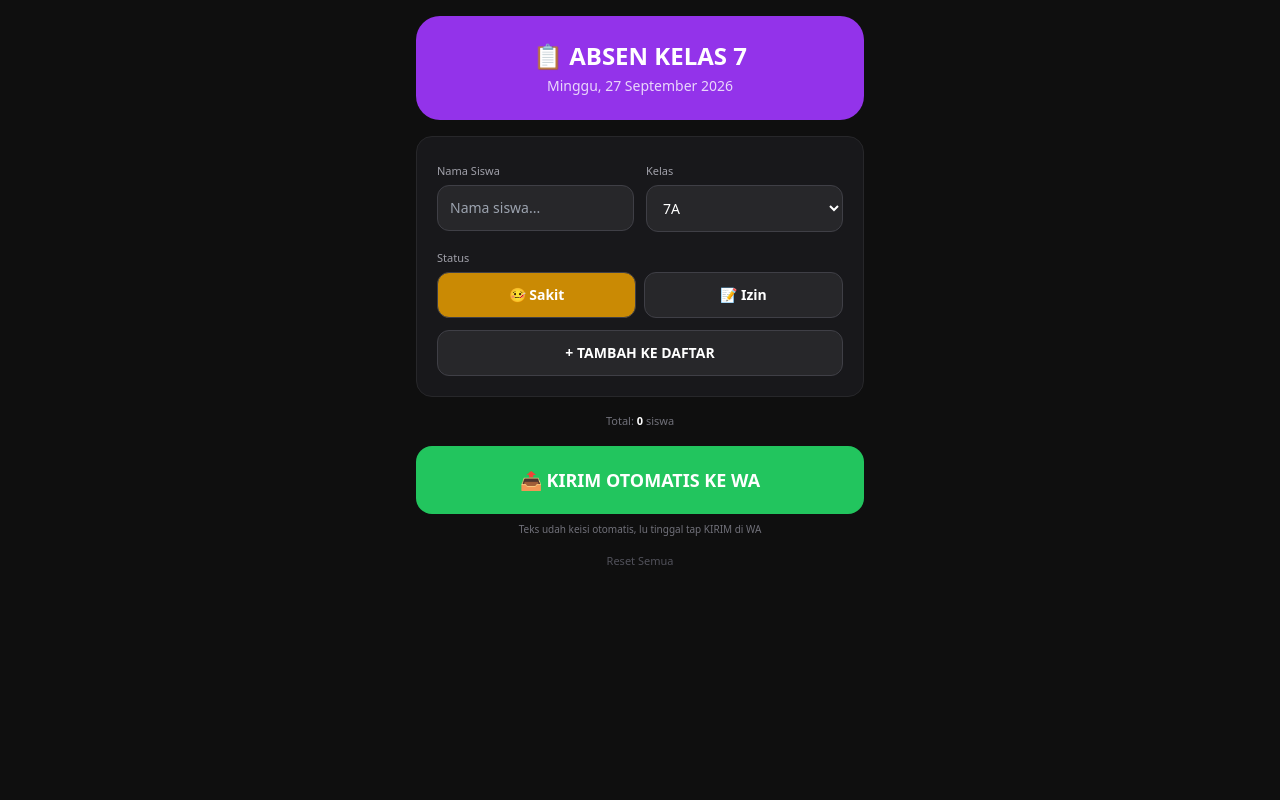
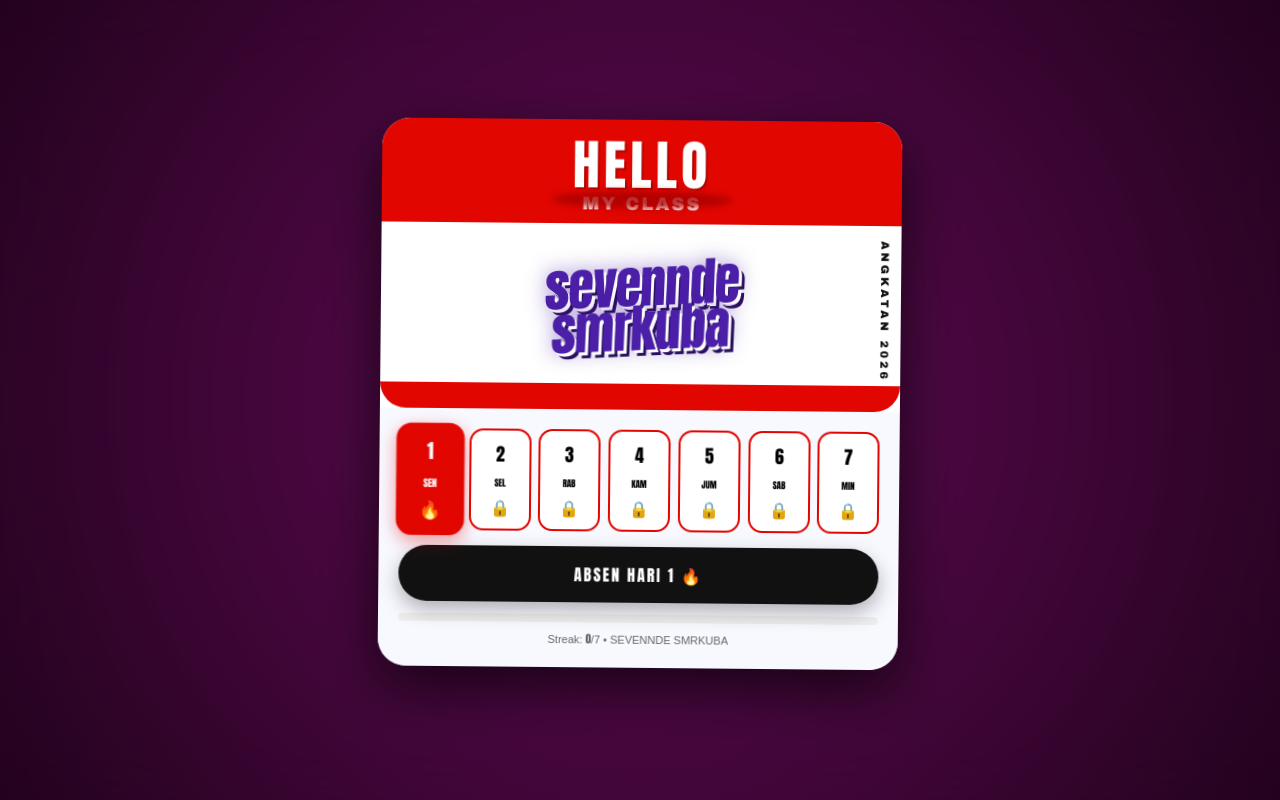
Before and after one commit to absensi-kelas-7/absensi-siswa, a plain HTML site: page index.html in a window 1280 px wide. Drawn offline with nearby package versions, Linux system fonts and the light colour scheme.

Commit message:
Update index.html

```diff
--- a/index.html
+++ b/index.html
@@ -1,92 +1,97 @@
 <!DOCTYPE html>
-<html lang="id">
+<html>
 <head>
-<meta charset="UTF-8">
 <meta name="viewport" content="width=device-width, initial-scale=1.0">
-<title>Absen Kelas 7 - Auto</title>
-<script src="https://cdn.tailwindcss.com"></script>
+<title>SEVENNDE SMRKUBA - 7D</title>
+<style>
+*{margin:0;padding:0;box-sizing:border-box;font-family:Impact,Arial Black,sans-serif}
+body{height:100vh;width:100vw;overflow:hidden;background:#111;display:flex;align-items:center;justify-content:center}
+#bg{position:fixed;top:0;left:0;width:100%;height:100%;background:radial-gradient(circle at center,#4b1fa7,#1a0a3a);animation:bgmove 6s infinite alternate}
+@keyframes bgmove{0%{filter:hue-rotate(0deg)}100%{filter:hue-rotate(40deg)}}
+#blur{position:fixed;top:0;left:0;width:100%;height:100%;backdrop-filter:blur(30px);background:rgba(0,0,0,0.3)}
+
+/* Nametag Style kayak foto lu */
+#card{position:relative;z-index:10;width:96vw;max-width:520px;background:white;border-radius:28px;overflow:hidden;box-shadow:0 20px 60px rgba(0,0,0,0.7);transform:rotate(-1deg);animation:float 3s infinite ease-in-out}
+@keyframes float{0%,100%{transform:rotate(-1deg) translateY(0)}50%{transform:rotate(1deg) translateY(-8px)}}
+#top-red{background:#e10600;padding:18px 20px 10px;text-align:center;position:relative}
+#top-red h1{color:white;font-size:54px;letter-spacing:4px;line-height:1;margin:0;text-shadow:2px 2px 0 rgba(0,0,0,0.2)}
+#top-red p{color:white;font-size:18px;margin-top:2px;letter-spacing:2px;font-family:Arial Black}
+#spray{position:absolute;left:50%;top:68%;transform:translateX(-50%);width:180px;height:18px;background:#a80000;border-radius:50%;filter:blur(3px);opacity:0.8}
+
+#mid{padding:15px 20px 10px;background:white;position:relative;min-height:160px;display:flex;align-items:center;justify-content:center}
+#graffiti{font-family:Impact; font-size:52px; line-height:0.85; color:#4b1fa7; text-transform:lowercase; transform:rotate(-3deg) skew(-5deg); text-shadow:3px 3px 0 #fff, 6px 6px 0 #2a0f5e, 0 0 20px rgba(75,31,167,0.5); letter-spacing:-1px; text-align:center}
+#angkatan{position:absolute;right:10px;top:15px;writing-mode:vertical-rl;font-size:11px;letter-spacing:3px;font-family:Arial Black;color:#111;font-weight:900}
+#bottom-red{background:#e10600;height:26px;border-radius:0 0 28px 28px;width:100%}
+
+#absen-area{padding:20px;background:#f8f8ff}
+#grid{display:grid;grid-template-columns:repeat(7,1fr);gap:8px}
+.day{background:white;border:2px solid #e10600;border-radius:14px;padding:10px 2px;text-align:center;transition:0.4s;transform:scale(0);animation:pop 0.5s forwards;cursor:pointer}
+.day:nth-child(1){animation-delay:0.1s}.day:nth-child(2){animation-delay:0.2s}.day:nth-child(3){animation-delay:0.3s}.day:nth-child(4){animation-delay:0.4s}.day:nth-child(5){animation-delay:0.5s}.day:nth-child(6){animation-delay:0.6s}.day:nth-child(7){animation-delay:0.7s}
+@keyframes pop{0%{transform:scale(0)}60%{transform:scale(1.2)}100%{transform:scale(1)}}
+.day.active{background:#e10600;color:white;transform:scale(1.1)!important;box-shadow:0 5px 15px rgba(225,6,0,0.4);animation:pulse 1s infinite}
+.day.done{background:#4b1fa7;color:white;border-color:#4b1fa7;box-shadow:0 0 15px #4b1fa7}
+@keyframes pulse{0%,100%{transform:scale(1.1)}50%{transform:scale(1.15)}}
+.day b{font-size:18px;display:block}.day span{font-size:9px}
+
+#btn{width:100%;margin-top:15px;padding:16px;background:#111;color:white;border:none;border-radius:50px;font-size:16px;font-weight:900;letter-spacing:2px;cursor:pointer;box-shadow:0 8px 20px rgba(0,0,0,0.3);transition:0.2s}
+#btn:active{transform:scale(0.95)}
+#btn.done{background:#4b1fa7}
+#bar{height:8px;background:#eee;border-radius:10px;margin-top:12px;overflow:hidden}
+#fill{height:100%;width:0%;background:linear-gradient(90deg,#e10600,#4b1fa7);transition:1s}
+</style>
 </head>
-<body class="bg-[#0f0f0f] text-white min-h-screen p-4">
-<div class="max-w-md mx-auto w-full">
-  <div class="bg-purple-600 rounded-[24px] p-6 text-center">
-    <h1 class="text-2xl font-bold">📋 ABSEN KELAS 7</h1>
-    <p id="tgl" class="text-sm mt-1 opacity-80"></p>
+<body>
+<div id="bg"></div>
+<div id="blur"></div>
+
+<div id="card">
+  <div id="top-red">
+    <h1>HELLO</h1>
+    <p>MY CLASS</p>
+    <div id="spray"></div>
   </div>
+  <div id="mid">
+    <div id="graffiti">sevennde<br>smrkuba</div>
+    <div id="angkatan">ANGKATAN 2026</div>
+  </div>
+  <div id="bottom-red"></div>
 
-  <div class="bg-zinc-900 rounded-2xl p-5 mt-4 border border-zinc-800 space-y-3">
-    <div class="grid grid-cols-2 gap-3">
-      <div>
-        <label class="text-[11px] text-zinc-400">Nama Siswa</label>
-        <input id="nama" type="text" placeholder="Nama siswa..." class="w-full mt-1 bg-zinc-800 border border-zinc-700 rounded-xl px-3 py-3 text-sm outline-none focus:border-purple-500">
-      </div>
-      <div>
-        <label class="text-[11px] text-zinc-400">Kelas</label>
-        <select id="kelas" class="w-full mt-1 bg-zinc-800 border border-zinc-700 rounded-xl px-3 py-3 text-sm outline-none">
-          <option>7A</option><option>7B</option><option>7C</option><option>7D</option>
-        </select>
-      </div>
-    </div>
-    <div>
-      <label class="text-[11px] text-zinc-400">Status</label>
-      <div class="grid grid-cols-2 gap-2 mt-1">
-        <label><input type="radio" name="status" value="Sakit" checked class="peer hidden"><div class="peer-checked:bg-yellow-600 bg-zinc-800 border border-zinc-700 rounded-xl py-3 text-center text-sm font-bold cursor-pointer">🤒 Sakit</div></label>
-        <label><input type="radio" name="status" value="Izin" class="peer hidden"><div class="peer-checked:bg-blue-600 bg-zinc-800 border border-zinc-700 rounded-xl py-3 text-center text-sm font-bold cursor-pointer">📝 Izin</div></label>
-      </div>
-    </div>
-    <button onclick="tambah()" class="w-full bg-zinc-800 font-bold py-3 rounded-xl text-sm border border-zinc-700">+ TAMBAH KE DAFTAR</button>
+  <div id="absen-area">
+    <div id="grid"></div>
+    <button id="btn">ABSEN HARI INI 👇</button>
+    <div id="bar"><div id="fill"></div></div>
+    <p style="text-align:center;font-family:sans-serif;font-size:11px;margin-top:8px;color:#666">Streak: <span id="st">0</span>/7 • SEVENNDE SMRKUBA</p>
   </div>
-
-  <div id="list" class="space-y-2 mt-4"></div>
-  <div class="text-center text-[11px] text-zinc-500 mt-3">Total: <b id="total" class="text-white">0</b> siswa</div>
-
-  <button onclick="kirim()" class="w-full mt-4 bg-green-500 font-bold py-5 rounded-2xl text-lg active:scale-95">
-    📤 KIRIM OTOMATIS KE WA
-  </button>
-  <p class="text-center text-[10px] text-zinc-500 mt-2">Teks udah keisi otomatis, lu tinggal tap KIRIM di WA</p>
-  <button onclick="resetAll()" class="w-full mt-2 text-zinc-600 text-[11px] py-2">Reset Semua</button>
 </div>
 
 <script>
-const LINK_GRUP = "https://chat.whatsapp.com/Ix9OeiN9pbgF0KwvXJZ5Wc";
-let data = [];
-document.getElementById('tgl').innerText = new Date().toLocaleDateString('id-ID', {weekday:'long', day:'numeric', month:'long', year:'numeric'});
-
-function tambah(){
-  let nama = document.getElementById('nama').value.trim();
-  let kelas = document.getElementById('kelas').value;
-  let status = document.querySelector('input[name="status"]:checked').value;
-  if(!nama) return alert('Isi nama dulu pung!');
-  data.push({nama, kelas, status});
-  document.getElementById('nama').value='';
+let days=["SEN","SEL","RAB","KAM","JUM","SAB","MIN"];
+let data=JSON.parse(localStorage.getItem('smrkuba7d')||'[]');
+let grid=document.getElementById('grid');
+function render(){
+  grid.innerHTML='';
+  for(let i=0;i<7;i++){
+    let d=document.createElement('div'); d.className='day';
+    if(data.includes(i)) d.classList.add('done');
+    if(i==data.length && data.length<7) d.classList.add('active');
+    d.innerHTML=`<b>${i+1}</b><span>${days[i]}</span><div style="margin-top:3px;font-size:16px">${data.includes(i)?'✅':i==data.length?'🔥':'🔒'}</div>`;
+    grid.appendChild(d);
+  }
+  document.getElementById('fill').style.width=(data.length/7*100)+'%';
+  document.getElementById('st').innerText=data.length;
+  let b=document.getElementById('btn');
+  if(data.length>=7){b.innerText='🎉 TAMAT 7D ANGKATAN 2026!'; b.classList.add('done'); b.disabled=true;}
+  else b.innerText=`ABSEN HARI ${data.length+1} 🔥`;
+}
+document.getElementById('btn').onclick=()=>{
+  if(data.length>=7) return;
+  data.push(data.length);
+  localStorage.setItem('smrkuba7d',JSON.stringify(data));
+  if(navigator.vibrate) navigator.vibrate([40,20,40]);
+  document.getElementById('card').animate([{transform:'scale(1) rotate(-1deg)'},{transform:'scale(1.05) rotate(1deg)'},{transform:'scale(1) rotate(-1deg)'}],{duration:300});
   render();
-}
-function render(){
-  let list = document.getElementById('list');
-  list.innerHTML='';
-  data.forEach((d,i)=>{
-    let color = d.status=='Sakit'?'text-yellow-400':'text-blue-400';
-    list.innerHTML+=`<div class="flex justify-between items-center bg-zinc-900 p-3 rounded-xl border border-zinc-800"><div><p class="text-sm font-bold">${d.nama} <span class="text-zinc-500 font-normal">${d.kelas}</span></p><p class="text-[11px] ${color}">${d.status}</p></div><button onclick="hapus(${i})" class="bg-zinc-800 px-3 py-1 rounded-full text-xs">✕</button></div>`;
-  });
-  document.getElementById('total').innerText=data.length;
-}
-function hapus(i){ data.splice(i,1); render(); }
-function resetAll(){ if(confirm('Hapus semua?')){ data=[]; render(); } }
-
-function kirim(){
-  if(data.length==0){
-    let nama = document.getElementById('nama').value.trim();
-    let kelas = document.getElementById('kelas').value;
-    let status = document.querySelector('input[name="status"]:checked').value;
-    if(!nama) return alert('Isi nama dulu pung!');
-    data.push({nama, kelas, status});
-    render();
-  }
-  let tgl = new Date().toLocaleDateString('id-ID', {weekday:'long', day:'numeric', month:'long', year:'numeric'});
-  let listGabung = data.map((d,i)=> `${i+1}. ${d.nama} - ${d.kelas} (${d.status})`).join('\n');
-  let pesan = `📋 *ABSENSI KELAS 7 (7A-7D)*\n📅 ${tgl}\n━━━━━━━━━━━━\n\n📝 *DAFTAR TIDAK MASUK (${data.length} siswa):*\n${listGabung}\n\nLink Grup: ${LINK_GRUP}`;
-  let url = `https://wa.me/?text=${encodeURIComponent(pesan)}`;
-  window.open(url, '_blank');
-}
+};
+render();
 </script>
 </body>
 </html>
```
